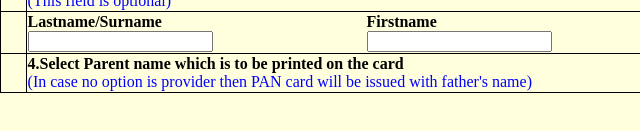
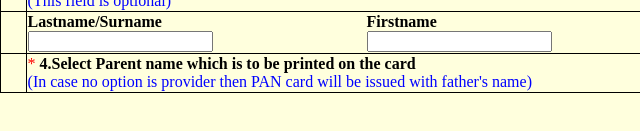
Before and after one commit to Deepakkumar281/html_pancard, a plain HTML site: page index.html in a window 1280 px wide. Shown: the part 343-474 px from the top of the page, 0-640 px from the left. Drawn offline with Linux system fonts and the light colour scheme.

Commit message:
Update index.html

```diff
--- a/index.html
+++ b/index.html
@@ -241,7 +241,7 @@
      <tr >
         <td></td>
         <td >
-
+            <span class="main">*</span>
             <b>4.Select Parent name which is to be printed on the card</b><br>
             <span class="blue">(In case no option is provider then PAN card will be issued with father's name)</span>
 
```
